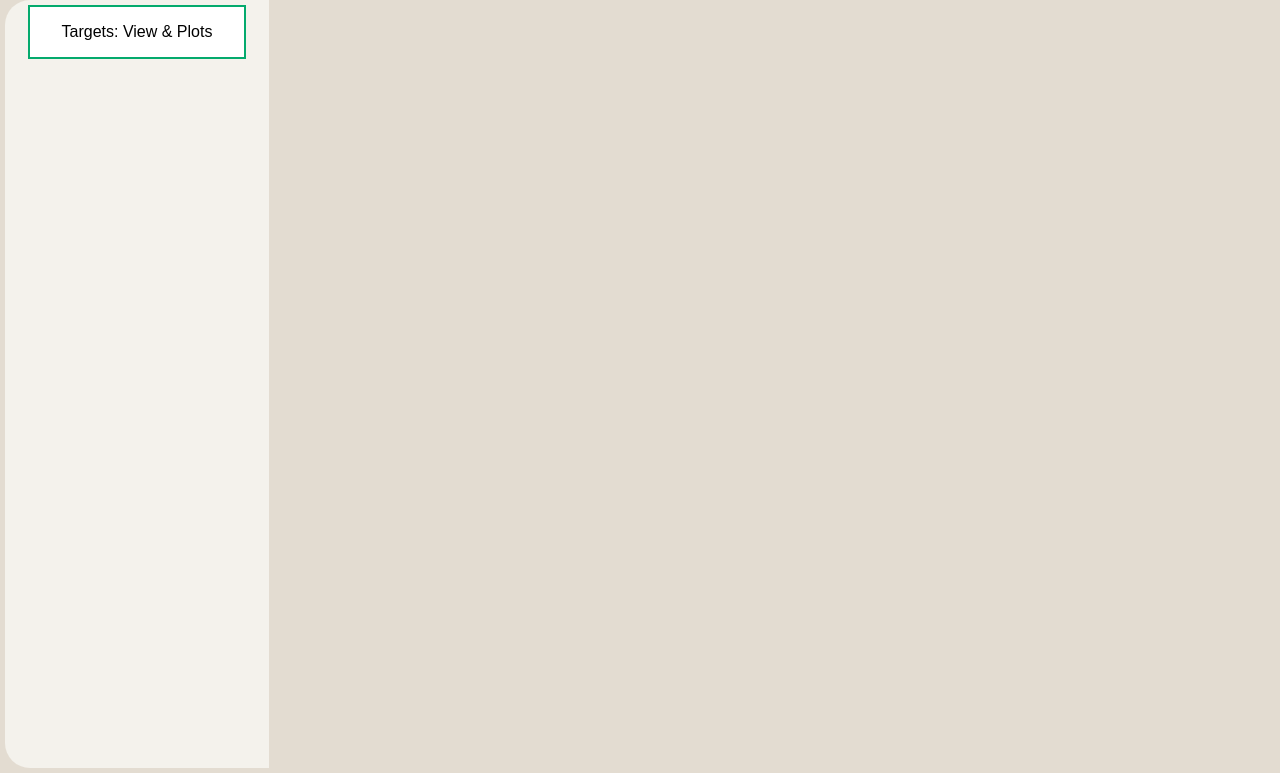
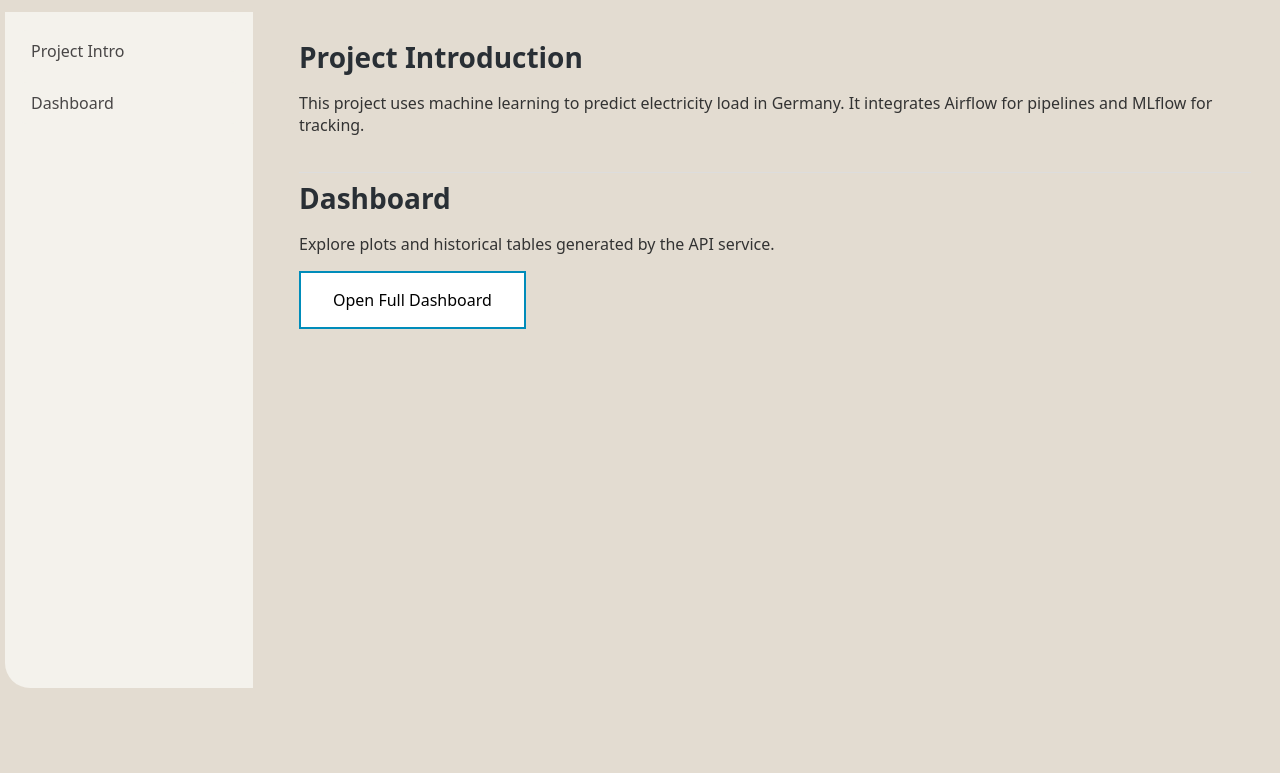
Before and after one commit to saeed-amiri/german-load-forecasting-mlops, a FastAPI app: page / in a window 1280 px wide. Shown: the part 121-894 px from the top of the page. After the commit the page ends 809 px from the top, so only its background shows below. Run offline with FastAPI, Linux system fonts and the light colour scheme; parts of the project's set-up code (start-up, migrations or seed data) failed here and were passed over.

Commit message:
initial set up

```diff
--- a/services/api/static/style.css
+++ b/services/api/static/style.css
@@ -1,4 +1,8 @@
 /* General Page Styling */
+html {
+    scroll-behavior: smooth;
+}
+
 body {
     margin: 5px;
     font-family: system-ui, sans-serif;
@@ -10,7 +14,7 @@ header {
     width: 95.5%;
     height: 7vh;
     background: #F4F2EC;
-    /* color: white; */
+    color: rgb(45, 39, 39);
     padding: 30px 40px;
     border-radius: 25px;
     border-bottom-left-radius: 0px;
@@ -28,26 +32,77 @@ header p {
 }
 
 .sidebar {
-    width: 33vh;
-    height: 96vh;
-
-    text-align: center;
+    width: 220px;
+    min-height: 80vh;
     text-decoration: none;
-    display: inline-block;
+    display: flex;
+    flex-direction: column;
+    align-items: stretch;
+    gap: 10px;
     font-size: 16px;
     margin: 0px 0px;
+    padding: 18px 14px;
     border-radius: 25px;
     border-top-right-radius: 0px;
+    border-top-left-radius: 0px;
     border-bottom-right-radius: 0px;
     transition-duration: 0.4s;
-    cursor: pointer;
-    vertical-align: top;
 }
 
 .sidebar1 {
     background-color: #F4F2EC;
     color: white;
     border: 0px solid #e4daca;
+}
+
+.nav-btn {
+    color: rgb(72, 70, 70);
+    text-decoration: none;
+    padding: 10px 12px;
+    border-radius: 8px;
+    background: #F4F2EC;
+    display: block;
+    text-align: left;
+    transition: 0.3s;
+}
+
+.nav-btn:hover {
+    background: transparent;
+    color: rgb(9, 9, 9);
+}
+
+/* Content Area styling */
+.main-content {
+    flex: 1;
+    background: transparent;
+    border-radius: 25px;
+    border-top-left-radius: 0px;
+    padding: 20px 24px;
+}
+
+.page-layout {
+    display: flex;
+    align-items: flex-start;
+    gap: 22px;
+    margin-top: 12px;
+}
+
+section {
+    min-height: 110px;
+    padding: 6px 0 20px;
+    scroll-margin-top: 20px;
+    border-bottom: 1px solid #ddd;
+}
+
+section h2 {
+    margin: 0;
+    color: #292f35;
+    font-size: 28px;
+    font-weight: 600;
+}
+
+section:last-child {
+    border-bottom: 0;
 }
 
 .back-link {
@@ -108,24 +163,24 @@ header p {
     border: none;
     color: white;
     padding: 16px 32px;
-    text-align: center;
+    text-align: left;
     text-decoration: none;
     display: inline-block;
     font-size: 16px;
-    margin: 5px 12px;
+    margin: 0px 0px;
     transition-duration: 0.4s;
     cursor: pointer;
 }
 
 .button1 {
-    background-color: white;
+    background-color: transparent;
     color: black;
-    border: 2px solid #04AA6D;
+    border: 0px solid #04AA6D;
 }
 
 .button1:hover {
-    background-color: #04AA6D;
-    color: white;
+    background-color: #e3dcd1;
+    color: rgb(242, 76, 76);
 }
 
 .button2 {
--- a/services/api/templates/index.html
+++ b/services/api/templates/index.html
@@ -6,20 +6,35 @@
   <title>German Load Forecast</title>
   <link rel="stylesheet" href="static/style.css">
 </head>
-
+<body>
 	<header>
 		<h1>Electricity: German Load Forecating</h1>
 		<p>Welcome to the MLOps Platform.</p>
 	</header>
 
-<body>
-    <div class="sidebar sidebar1">
-    <!-- Shortcut to the Target Data Page -->
-    <a href="data">
-        <button class="button button1">
-            Targets: View & Plots
-        </button>
-    </a>
+	<div class="page-layout">
+		<nav class="sidebar sidebar1" aria-label="Main navigation">
+			<a href="#intro" class="nav-btn">Project Intro</a>
+			<a href="#dashboard" class="nav-btn">Dashboard</a>
+		</nav>
+
+		<main class="main-content">
+			<section id="intro">
+				<h2>Project Introduction</h2>
+				<p>
+					This project uses machine learning to predict electricity load in Germany.
+					It integrates Airflow for pipelines and MLflow for tracking.
+				</p>
+			</section>
+
+			<section id="dashboard">
+				<h2>Dashboard</h2>
+				<p>
+					Explore plots and historical tables generated by the API service.
+				</p>
+				<a href="data" class="button button2">Open Full Dashboard</a>
+			</section>
+		</main>
 	</div>
 </body>
 </html>
```
Lines whose indentation alone changed are shown as unchanged.
